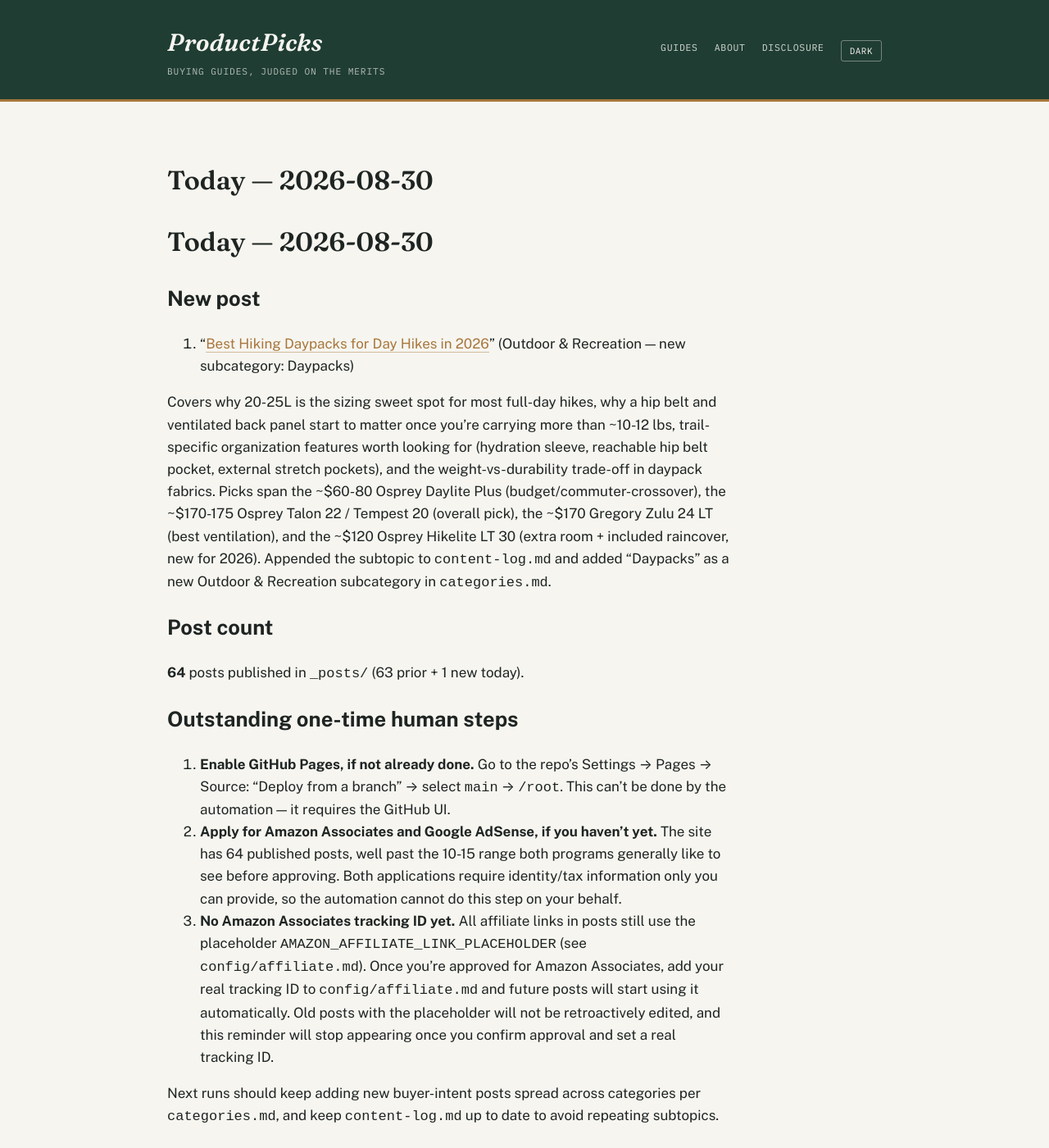
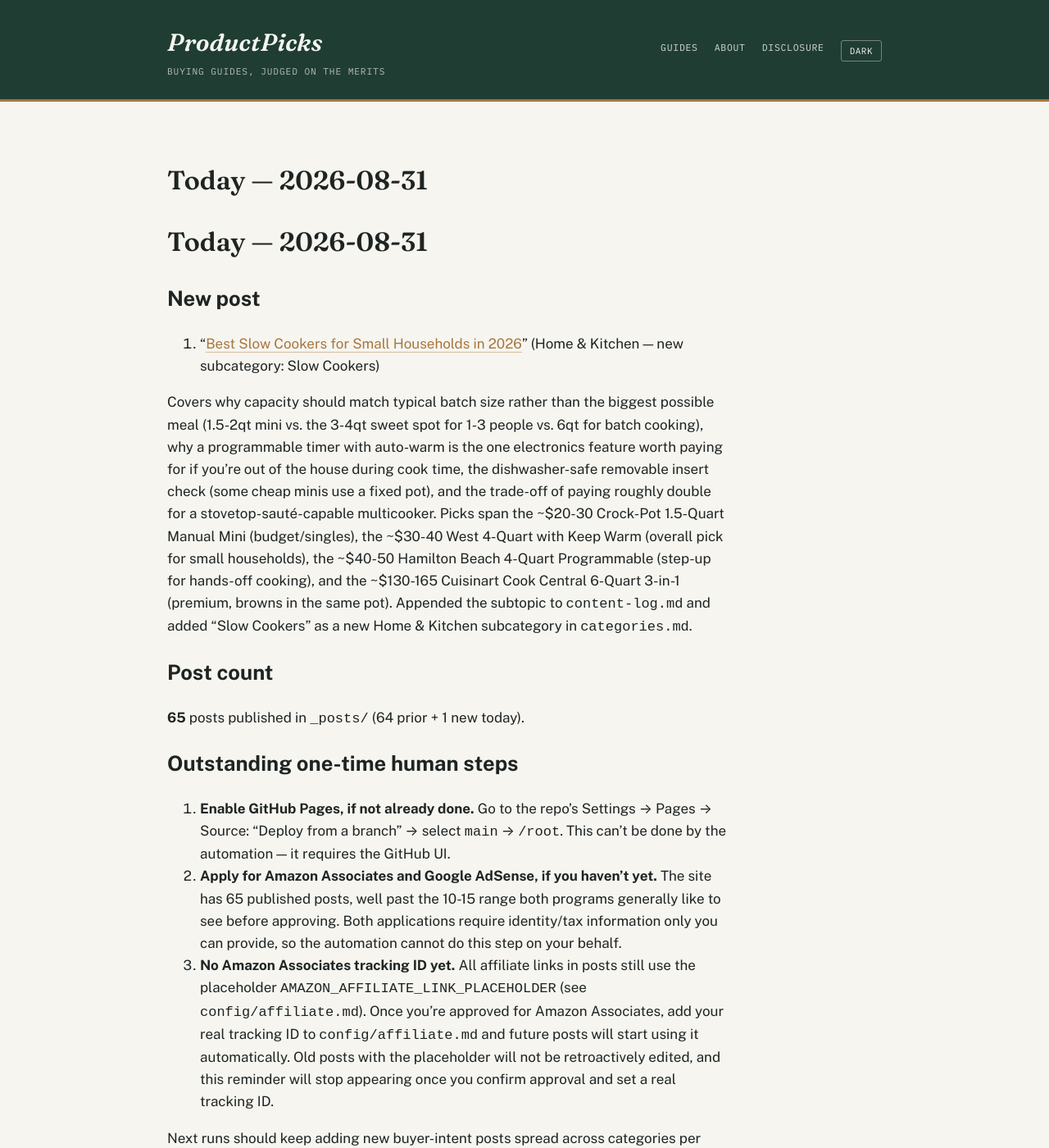
Before and after one commit to ajith198/ProductPicks, a Jekyll site: the page built from today.md, in a window 1280 px wide and 1400 px high. Shown: the whole window at 82% size. Built offline with Jekyll 4.4.1, drawn with Linux system fonts in a browser that asks for light colours; our own code applies the rules of GitHub Pages for plain Markdown files.

Commit message:
daily: 2026-08-31 new post + log update

```diff
--- a/categories.md
+++ b/categories.md
@@ -1,6 +1,6 @@
 # Categories & expansion strategy
 
-**Status: multi-category, as of 2026-07-12. Updated 2026-08-30.** ProductPicks started as a pickleball-only site (see `niche.md` for that original research). This file governs the site now that it has expanded into multiple product verticals, and is the doc future automated/daily runs should consult when choosing what to write next.
+**Status: multi-category, as of 2026-07-12. Updated 2026-08-31.** ProductPicks started as a pickleball-only site (see `niche.md` for that original research). This file governs the site now that it has expanded into multiple product verticals, and is the doc future automated/daily runs should consult when choosing what to write next.
 
 ## Front matter taxonomy
 
@@ -20,7 +20,7 @@ These two fields drive the Category / Type / Year filters in the search bar on t
 | Category | Subcategories covered so far |
 |---|---|
 | Sports | Pickleball, Soccer, Tennis, Cycling, Running, Yoga, Golf, Basketball, Badminton, Swimming, Baseball, Fitness, Volleyball, Climbing |
-| Home & Kitchen | Coffee Makers, Electric Kettles, Blenders, Air Fryers, Toaster Ovens, Rice Cookers, Stand Mixers, Robot Vacuums, Espresso Machines, Pressure Cookers, Food Processors, Knife Sets, Cast Iron Skillets, Dutch Ovens, Coffee Grinders, Water Filter Pitchers, Cordless Stick Vacuums, Vacuum Sealers |
+| Home & Kitchen | Coffee Makers, Electric Kettles, Blenders, Air Fryers, Toaster Ovens, Rice Cookers, Stand Mixers, Robot Vacuums, Espresso Machines, Pressure Cookers, Food Processors, Knife Sets, Cast Iron Skillets, Dutch Ovens, Coffee Grinders, Water Filter Pitchers, Cordless Stick Vacuums, Vacuum Sealers, Slow Cookers |
 | Outdoor & Recreation | Camping Tents, Sleeping Bags, Headlamps, Hiking Boots, Camp Stoves, Water Filters, Trekking Poles, Coolers, Backpacking Backpacks, Camp Chairs, Camping Lanterns, Fishing, Rain Jackets, Binoculars, Paddleboards, Kayaks, Life Jackets (PFDs), Hydration Packs, Sleeping Pads, Hammocks, Daypacks |
 
 New subcategories can be added freely within an existing category. New top-level categories should only be added when there's a genuine cluster of buyer-intent content planned for it (not a one-off post) — keep the category list short enough that the dropdown filter stays useful.
--- a/today.md
+++ b/today.md
@@ -1,19 +1,19 @@
-# Today — 2026-08-30
+# Today — 2026-08-31
 
 ## New post
 
-1. "[Best Hiking Daypacks for Day Hikes in 2026](/daypacks/buying-guides/best-hiking-daypacks-for-day-hikes/)" (Outdoor & Recreation — new subcategory: Daypacks)
+1. "[Best Slow Cookers for Small Households in 2026](/home-kitchen/buying-guides/best-slow-cookers-for-small-households/)" (Home & Kitchen — new subcategory: Slow Cookers)
 
-Covers why 20-25L is the sizing sweet spot for most full-day hikes, why a hip belt and ventilated back panel start to matter once you're carrying more than ~10-12 lbs, trail-specific organization features worth looking for (hydration sleeve, reachable hip belt pocket, external stretch pockets), and the weight-vs-durability trade-off in daypack fabrics. Picks span the ~$60-80 Osprey Daylite Plus (budget/commuter-crossover), the ~$170-175 Osprey Talon 22 / Tempest 20 (overall pick), the ~$170 Gregory Zulu 24 LT (best ventilation), and the ~$120 Osprey Hikelite LT 30 (extra room + included raincover, new for 2026). Appended the subtopic to `content-log.md` and added "Daypacks" as a new Outdoor & Recreation subcategory in `categories.md`.
+Covers why capacity should match typical batch size rather than the biggest possible meal (1.5-2qt mini vs. the 3-4qt sweet spot for 1-3 people vs. 6qt for batch cooking), why a programmable timer with auto-warm is the one electronics feature worth paying for if you're out of the house during cook time, the dishwasher-safe removable insert check (some cheap minis use a fixed pot), and the trade-off of paying roughly double for a stovetop-sauté-capable multicooker. Picks span the ~$20-30 Crock-Pot 1.5-Quart Manual Mini (budget/singles), the ~$30-40 West 4-Quart with Keep Warm (overall pick for small households), the ~$40-50 Hamilton Beach 4-Quart Programmable (step-up for hands-off cooking), and the ~$130-165 Cuisinart Cook Central 6-Quart 3-in-1 (premium, browns in the same pot). Appended the subtopic to `content-log.md` and added "Slow Cookers" as a new Home & Kitchen subcategory in `categories.md`.
 
 ## Post count
 
-**64** posts published in `_posts/` (63 prior + 1 new today).
+**65** posts published in `_posts/` (64 prior + 1 new today).
 
 ## Outstanding one-time human steps
 
 1. **Enable GitHub Pages, if not already done.** Go to the repo's Settings → Pages → Source: "Deploy from a branch" → select `main` → `/root`. This can't be done by the automation — it requires the GitHub UI.
-2. **Apply for Amazon Associates and Google AdSense, if you haven't yet.** The site has 64 published posts, well past the 10-15 range both programs generally like to see before approving. Both applications require identity/tax information only you can provide, so the automation cannot do this step on your behalf.
+2. **Apply for Amazon Associates and Google AdSense, if you haven't yet.** The site has 65 published posts, well past the 10-15 range both programs generally like to see before approving. Both applications require identity/tax information only you can provide, so the automation cannot do this step on your behalf.
 3. **No Amazon Associates tracking ID yet.** All affiliate links in posts still use the placeholder `AMAZON_AFFILIATE_LINK_PLACEHOLDER` (see `config/affiliate.md`). Once you're approved for Amazon Associates, add your real tracking ID to `config/affiliate.md` and future posts will start using it automatically. Old posts with the placeholder will not be retroactively edited, and this reminder will stop appearing once you confirm approval and set a real tracking ID.
 
 Next runs should keep adding new buyer-intent posts spread across categories per `categories.md`, and keep `content-log.md` up to date to avoid repeating subtopics.
```
Also changed, not shown: TODAY.md (+1 -1 lines), _posts/2026-08-31-best-slow-cookers-for-small-households.md (added, +51 -0 lines), content-log.md (+1 -0 lines).
